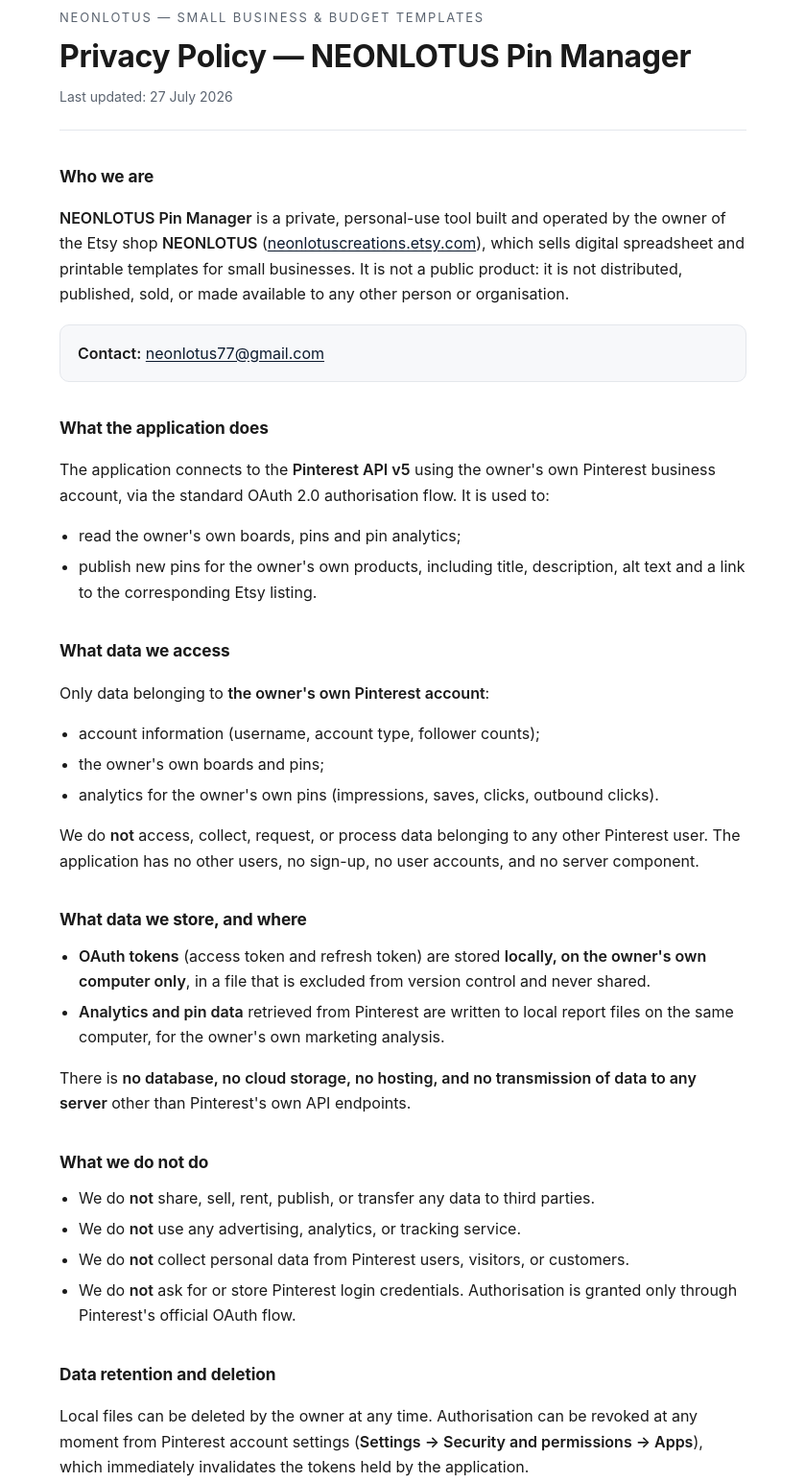
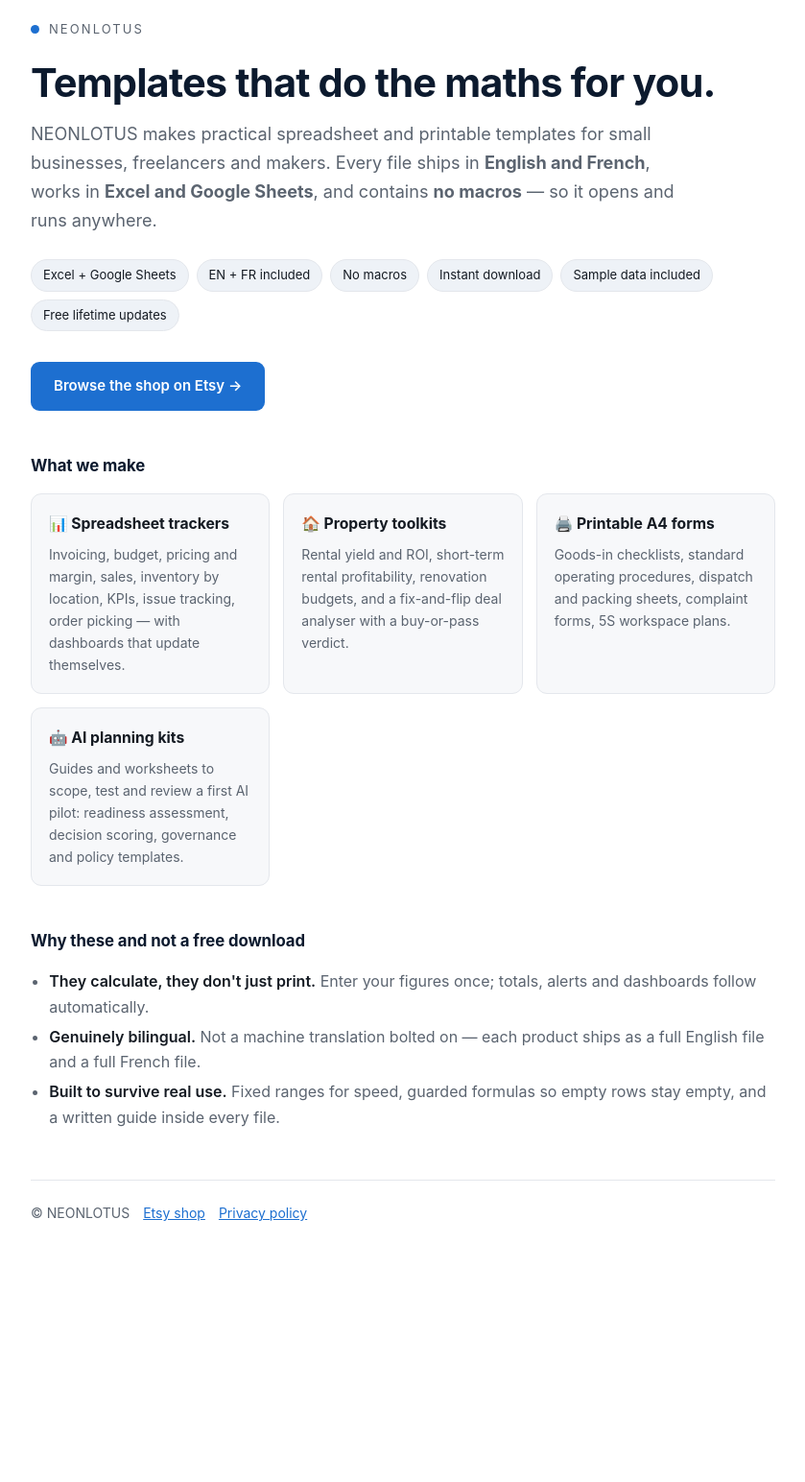
Before and after one commit to neonlotuscreations/neonlotuscreations.github.io, a plain HTML site: page index.html in a window 1280 px wide. Shown: the part 40-1584 px from the top of the page at 96% size, without its empty margins (220-1059 px from the left). After the commit the page ends 1387 px from the top, so only its background shows below. Drawn offline with Linux system fonts and the light colour scheme.

Commit message:
Add NEONLOTUS landing page; move privacy policy to /privacy/

```diff
--- a/index.html
+++ b/index.html
@@ -3,15 +3,16 @@
 <head>
 <meta charset="utf-8">
 <meta name="viewport" content="width=device-width, initial-scale=1">
-<title>Privacy Policy — NEONLOTUS Pin Manager</title>
+<title>NEONLOTUS — Spreadsheet &amp; Printable Templates for Small Businesses</title>
+<meta name="description" content="NEONLOTUS makes bilingual (EN/FR) Excel and Google Sheets templates, printable A4 PDFs and AI planning toolkits for small businesses, freelancers and Etsy sellers.">
 <style>
   :root{
-    --bg:#ffffff; --fg:#1a1a1a; --muted:#5b6470; --line:#e4e7ec;
-    --accent:#0C1A2E; --card:#f7f8fa;
+    --bg:#ffffff; --fg:#141a22; --muted:#5b6470; --line:#e4e7ec;
+    --navy:#0C1A2E; --accent:#1d6fd0; --card:#f7f8fa; --chip:#eef2f7;
   }
   @media (prefers-color-scheme:dark){
-    :root{ --bg:#0f1419; --fg:#e8eaed; --muted:#9aa4b2; --line:#232a33;
-           --accent:#8fb3ff; --card:#161c24; }
+    :root{ --bg:#0b1016; --fg:#e8eaed; --muted:#9aa4b2; --line:#222a34;
+           --navy:#e8eaed; --accent:#7fb0ff; --card:#141b23; --chip:#1a222c; }
   }
   *{box-sizing:border-box}
   body{
@@ -19,115 +20,110 @@
     font:16px/1.65 -apple-system,BlinkMacSystemFont,"Segoe UI",Roboto,Helvetica,Arial,sans-serif;
     -webkit-font-smoothing:antialiased;
   }
-  .wrap{max-width:760px; margin:0 auto; padding:48px 22px 80px}
-  header{border-bottom:1px solid var(--line); padding-bottom:22px; margin-bottom:34px}
-  .brand{
-    font-size:13px; letter-spacing:.14em; text-transform:uppercase;
-    color:var(--muted); margin:0 0 10px
+  .wrap{max-width:820px; margin:0 auto; padding:56px 22px 72px}
+  .logo{
+    display:inline-flex; align-items:center; gap:10px;
+    font-size:13px; letter-spacing:.16em; text-transform:uppercase;
+    color:var(--muted); margin-bottom:22px
   }
-  h1{font-size:clamp(1.5rem,4vw,2rem); line-height:1.25; margin:0 0 10px; letter-spacing:-.01em}
-  .updated{color:var(--muted); font-size:14px; margin:0}
-  h2{font-size:1.08rem; margin:34px 0 10px; letter-spacing:-.005em}
-  p,li{color:var(--fg)}
-  ul{padding-left:1.25rem; margin:10px 0}
-  li{margin:.35rem 0}
-  a{color:var(--accent); text-decoration:underline; text-underline-offset:2px}
-  code{
-    background:var(--card); border:1px solid var(--line); border-radius:5px;
-    padding:.12em .4em; font-size:.9em
+  .dot{width:9px;height:9px;border-radius:50%;background:var(--accent);display:inline-block}
+  h1{
+    font-size:clamp(1.75rem,5vw,2.6rem); line-height:1.15;
+    margin:0 0 14px; letter-spacing:-.02em; color:var(--navy)
   }
-  .box{
+  .lede{font-size:clamp(1rem,2.2vw,1.13rem); color:var(--muted); margin:0 0 26px; max-width:60ch}
+  .chips{display:flex; flex-wrap:wrap; gap:8px; margin:0 0 32px}
+  .chip{
+    background:var(--chip); border:1px solid var(--line); border-radius:999px;
+    padding:5px 12px; font-size:13px; color:var(--fg)
+  }
+  .cta{
+    display:inline-block; background:var(--accent); color:#fff; text-decoration:none;
+    font-weight:600; padding:13px 24px; border-radius:9px; font-size:15px
+  }
+  @media (prefers-color-scheme:dark){ .cta{color:#0b1016} }
+  .cta:hover{filter:brightness(1.07)}
+  h2{font-size:1.05rem; margin:44px 0 14px; letter-spacing:-.005em; color:var(--navy)}
+  .grid{display:grid; gap:14px; grid-template-columns:repeat(auto-fit,minmax(230px,1fr))}
+  .card{
     background:var(--card); border:1px solid var(--line);
-    border-radius:10px; padding:16px 18px; margin:18px 0
+    border-radius:11px; padding:18px
   }
-  strong{font-weight:600}
+  .card h3{margin:0 0 7px; font-size:.98rem}
+  .card p{margin:0; font-size:14px; color:var(--muted)}
+  ul{padding-left:1.2rem; margin:10px 0}
+  li{margin:.3rem 0; color:var(--muted)}
+  li b{color:var(--fg); font-weight:600}
+  a{color:var(--accent)}
   footer{
-    margin-top:48px; padding-top:20px; border-top:1px solid var(--line);
-    color:var(--muted); font-size:14px
+    margin-top:52px; padding-top:22px; border-top:1px solid var(--line);
+    color:var(--muted); font-size:14px; display:flex; flex-wrap:wrap; gap:14px
   }
 </style>
 </head>
 <body>
 <div class="wrap">
 
-<header>
-  <p class="brand">NEONLOTUS — Small Business &amp; Budget Templates</p>
-  <h1>Privacy Policy — NEONLOTUS Pin Manager</h1>
-  <p class="updated">Last updated: 27 July 2026</p>
-</header>
+  <div class="logo"><span class="dot"></span> NEONLOTUS</div>
 
-<h2>Who we are</h2>
-<p><strong>NEONLOTUS Pin Manager</strong> is a private, personal-use tool built and operated by the
-owner of the Etsy shop <strong>NEONLOTUS</strong>
-(<a href="https://neonlotuscreations.etsy.com">neonlotuscreations.etsy.com</a>), which sells digital
-spreadsheet and printable templates for small businesses. It is not a public product: it is not
-distributed, published, sold, or made available to any other person or organisation.</p>
+  <h1>Templates that do the maths for you.</h1>
+  <p class="lede">
+    NEONLOTUS makes practical spreadsheet and printable templates for small businesses,
+    freelancers and makers. Every file ships in <strong>English and French</strong>, works in
+    <strong>Excel and Google Sheets</strong>, and contains <strong>no macros</strong> —
+    so it opens and runs anywhere.
+  </p>
 
-<div class="box">
-  <strong>Contact:</strong> <a href="mailto:neonlotus77@gmail.com">neonlotus77@gmail.com</a>
-</div>
+  <div class="chips">
+    <span class="chip">Excel + Google Sheets</span>
+    <span class="chip">EN + FR included</span>
+    <span class="chip">No macros</span>
+    <span class="chip">Instant download</span>
+    <span class="chip">Sample data included</span>
+    <span class="chip">Free lifetime updates</span>
+  </div>
 
-<h2>What the application does</h2>
-<p>The application connects to the <strong>Pinterest API v5</strong> using the owner's own Pinterest
-business account, via the standard OAuth 2.0 authorisation flow. It is used to:</p>
-<ul>
-  <li>read the owner's own boards, pins and pin analytics;</li>
-  <li>publish new pins for the owner's own products, including title, description, alt text and a
-      link to the corresponding Etsy listing.</li>
-</ul>
+  <a class="cta" href="https://neonlotuscreations.etsy.com">Browse the shop on Etsy →</a>
 
-<h2>What data we access</h2>
-<p>Only data belonging to <strong>the owner's own Pinterest account</strong>:</p>
-<ul>
-  <li>account information (username, account type, follower counts);</li>
-  <li>the owner's own boards and pins;</li>
-  <li>analytics for the owner's own pins (impressions, saves, clicks, outbound clicks).</li>
-</ul>
-<p>We do <strong>not</strong> access, collect, request, or process data belonging to any other
-Pinterest user. The application has no other users, no sign-up, no user accounts, and no server
-component.</p>
+  <h2>What we make</h2>
+  <div class="grid">
+    <div class="card">
+      <h3>📊 Spreadsheet trackers</h3>
+      <p>Invoicing, budget, pricing and margin, sales, inventory by location, KPIs, issue
+         tracking, order picking — with dashboards that update themselves.</p>
+    </div>
+    <div class="card">
+      <h3>🏠 Property toolkits</h3>
+      <p>Rental yield and ROI, short-term rental profitability, renovation budgets, and a
+         fix-and-flip deal analyser with a buy-or-pass verdict.</p>
+    </div>
+    <div class="card">
+      <h3>🖨️ Printable A4 forms</h3>
+      <p>Goods-in checklists, standard operating procedures, dispatch and packing sheets,
+         complaint forms, 5S workspace plans.</p>
+    </div>
+    <div class="card">
+      <h3>🤖 AI planning kits</h3>
+      <p>Guides and worksheets to scope, test and review a first AI pilot: readiness
+         assessment, decision scoring, governance and policy templates.</p>
+    </div>
+  </div>
 
-<h2>What data we store, and where</h2>
-<ul>
-  <li><strong>OAuth tokens</strong> (access token and refresh token) are stored
-      <strong>locally, on the owner's own computer only</strong>, in a file that is excluded from
-      version control and never shared.</li>
-  <li><strong>Analytics and pin data</strong> retrieved from Pinterest are written to local report
-      files on the same computer, for the owner's own marketing analysis.</li>
-</ul>
-<p>There is <strong>no database, no cloud storage, no hosting, and no transmission of data to any
-server</strong> other than Pinterest's own API endpoints.</p>
+  <h2>Why these and not a free download</h2>
+  <ul>
+    <li><b>They calculate, they don't just print.</b> Enter your figures once; totals, alerts
+        and dashboards follow automatically.</li>
+    <li><b>Genuinely bilingual.</b> Not a machine translation bolted on — each product ships as
+        a full English file and a full French file.</li>
+    <li><b>Built to survive real use.</b> Fixed ranges for speed, guarded formulas so empty rows
+        stay empty, and a written guide inside every file.</li>
+  </ul>
 
-<h2>What we do not do</h2>
-<ul>
-  <li>We do <strong>not</strong> share, sell, rent, publish, or transfer any data to third parties.</li>
-  <li>We do <strong>not</strong> use any advertising, analytics, or tracking service.</li>
-  <li>We do <strong>not</strong> collect personal data from Pinterest users, visitors, or customers.</li>
-  <li>We do <strong>not</strong> ask for or store Pinterest login credentials. Authorisation is
-      granted only through Pinterest's official OAuth flow.</li>
-</ul>
-
-<h2>Data retention and deletion</h2>
-<p>Local files can be deleted by the owner at any time. Authorisation can be revoked at any moment
-from Pinterest account settings (<strong>Settings → Security and permissions → Apps</strong>),
-which immediately invalidates the tokens held by the application.</p>
-
-<h2>Children's privacy</h2>
-<p>The application is not directed at children and does not knowingly process any data relating to
-children.</p>
-
-<h2>Changes to this policy</h2>
-<p>Any change to this policy will be published on this page, with an updated date at the top.</p>
-
-<h2>Compliance</h2>
-<p>The application is operated in accordance with the <strong>Pinterest Developer Guidelines</strong>
-and, as the owner is based in France, with the <strong>GDPR</strong>. As no third-party personal data
-is processed, no data processing register or data protection officer is required.</p>
-
-<footer>
-  NEONLOTUS — Small Business &amp; Budget Templates ·
-  <a href="https://neonlotuscreations.etsy.com">neonlotuscreations.etsy.com</a>
-</footer>
+  <footer>
+    <span>© NEONLOTUS</span>
+    <a href="https://neonlotuscreations.etsy.com">Etsy shop</a>
+    <a href="./privacy/">Privacy policy</a>
+  </footer>
 
 </div>
 </body>
```
Also changed, not shown: privacy/index.html (added, +134 -0 lines).
